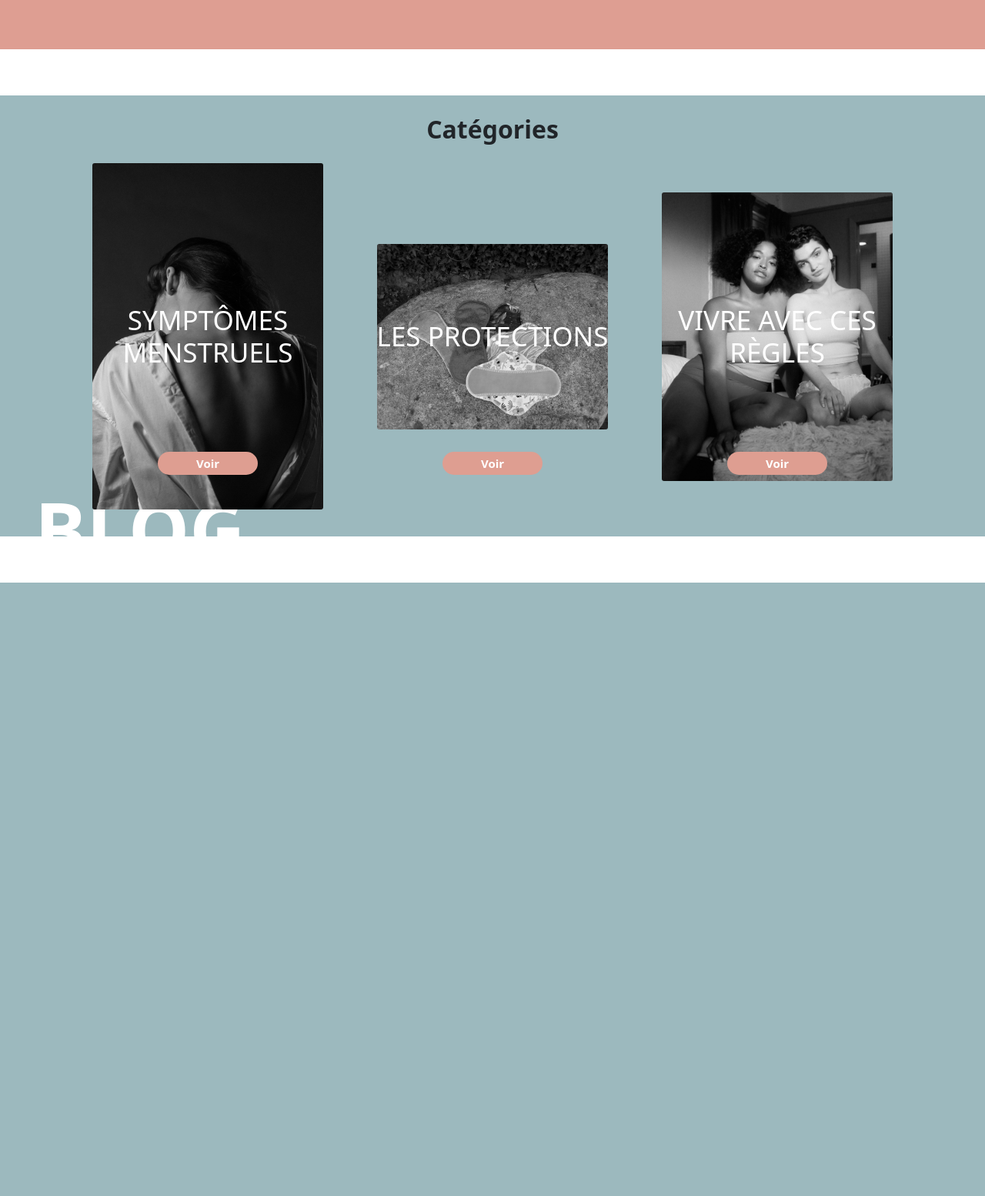
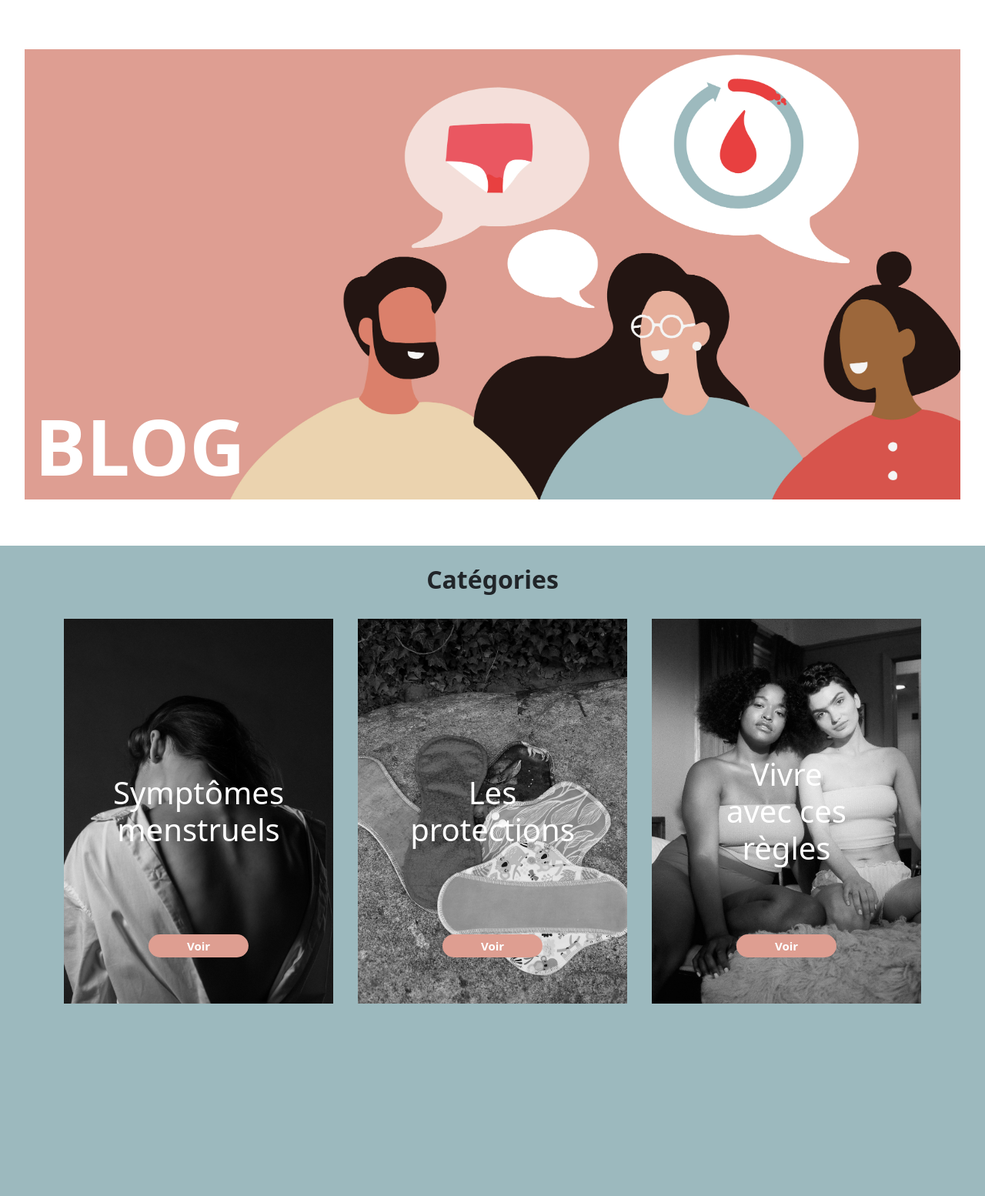
Before and after one commit to Narigane3/Projet-YDAYS-Chi, a Laravel app: page /blog in a window 1280 px wide. Shown: the part 43-1597 px from the top of the page at 77% size. Before the commit the page ends 800 px from the top, so only its background shows below. Run offline with Laravel 9, Linux system fonts and the light colour scheme; style sheets or scripts are compiled from the project's sources; some web fonts are replaced.

Commit message:
rebuild categories structure

```diff
--- a/resources/css/blog/home.css
+++ b/resources/css/blog/home.css
@@ -18,7 +18,7 @@
 }
 
 .home-desktop {
-    background-image: url("../images/blog/home.jpg");
+    position: relative;
     padding: 4em 2em 0 2em;
     margin-bottom: 60px;
 }
@@ -59,13 +59,14 @@
 }
 
 .categories-title {
-    margin-bottom: 25px;
+    margin-bottom: 22px;
 }
 
 .categories {
     display: flex;
     flex-wrap: wrap;
     justify-content: space-around;
+    margin: 0 auto 500px auto;
 }
 
 @media (min-width: 401px) {
@@ -84,30 +85,51 @@
     }
 }
 
-.card-full-img {
-    display: flex;
-    position: relative;
-    flex-direction: column;
-    align-items: center;
-    justify-content: center;
-    margin-bottom: 35px;
+@media (min-width: 450px) {
+    .img-size {
+        height: 500px;
+        width: 350px;
+    }
 }
 
-.card-full-img h3 {
-    position: absolute;
-    text-align: center;
-    display: block;
-    font-size: 35px;
-    margin: 0 25px;
+@media (max-width: 449px) {
+    .img-size {
+        height: 400px;
+        width: 250px;
+    }
 }
 
-.title-card-full-img {
-    color: white;
-    text-transform: uppercase;
+.card-full-img {
+    background-color: #cccccc;
+    background-position: center;
+    background-repeat: no-repeat;
+    background-size: cover;
+    position: relative;
+    margin: 10px 16px;
 }
 
-.card-full-img span {
+.img-symptomes-menstruels { background-image: url("/images/blog/symptomes_menstruels.jpg"); }
+
+.img-protection { background-image: url("/images/blog/protections.jpg"); }
+
+.img-vivre-regles { background-image: url("/images/blog/vivre_avec_ces_regles.jpg"); }
+
+.title-card-full-img {
+    text-align: center;
     position: absolute;
+    top: 50%;
+    left: 50%;
+    transform: translate(-50%, -50%);
+    color: white;
+    font-size: 40px;
+}
+
+.badge-voir {
+    text-align: center;
+    position: absolute;
+    left: 50%;
+    transform: translate(-50%, -50%);
+    color: white;
     bottom: 45px;
     background-color: #DE9E91;
     padding: 0 50px;
--- a/resources/views/user/blog/home.blade.php
+++ b/resources/views/user/blog/home.blade.php
@@ -9,7 +9,7 @@
 @section('content')
     <div class="home-desktop">
         <h1 class="page-title-desktop"><strong>BLOG</strong></h1>
-{{--        <img src="{{ url("/images/blog/home.jpg") }}" alt="Photo de la home page" style="max-width: 100%">--}}
+        <img src="{{ url("/images/blog/home.jpg") }}" alt="Photo de la home page" style="max-width: 100%">
     </div>
     <div class="home-mobile">
         <h1 class="page-title-mobile"><strong>BLOG</strong></h1>
@@ -21,22 +21,19 @@
         <h2 class="categories-title"><strong>Catégories</strong></h2>
 
         <div class="categories">
-            <div class="card-full-img">
-                <img src="{{ url("/images/blog/symptomes_menstruels.jpg") }}" class="card-img" alt="Image carte symptômes menstruels">
+            <div class="card-full-img img-symptomes-menstruels img-size">
                 <h3 class="title-card-full-img">Symptômes menstruels</h3>
-                <span class="badge rounded-pill text-bg-primary">Voir</span>
+                <span class="badge rounded-pill text-bg-primary badge-voir">Voir</span>
             </div>
 
-            <div class="card-full-img">
-                <img src="{{ url("/images/blog/protections.jpg") }}" class="card-img" alt="Image carte symptômes menstruels">
+            <div class="card-full-img img-protection img-size">
                 <h3 class="title-card-full-img">Les protections</h3>
-                <span class="badge rounded-pill text-bg-primary">Voir</span>
+                <span class="badge rounded-pill text-bg-primary badge-voir">Voir</span>
             </div>
 
-            <div class="card-full-img">
-                <img src="{{ url("/images/blog/vivre_avec_ces_regles.jpg") }}" class="card-img" alt="Image carte symptômes menstruels">
+            <div class="card-full-img img-vivre-regles img-size">
                 <h3 class="title-card-full-img">Vivre avec ces règles</h3>
-                <span class="badge rounded-pill text-bg-primary">Voir</span>
+                <span class="badge rounded-pill text-bg-primary badge-voir">Voir</span>
             </div>
         </div>
 
```
